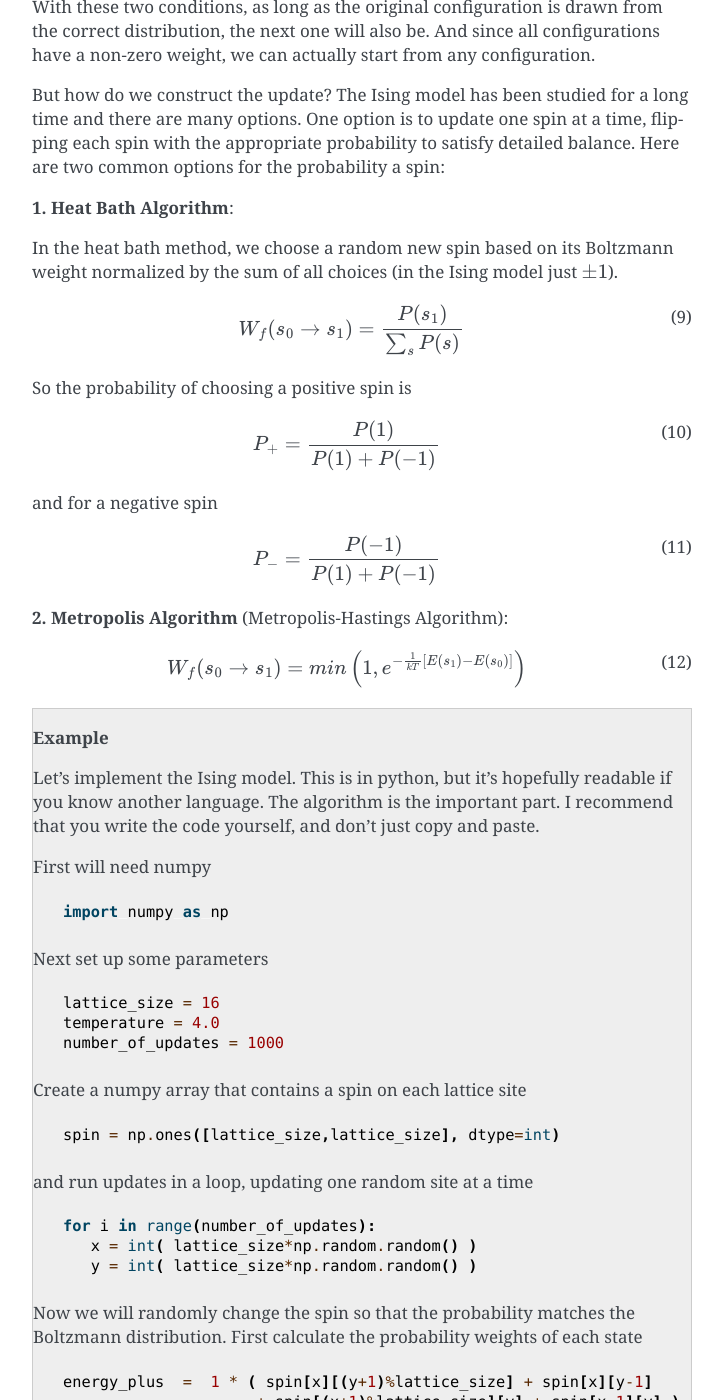
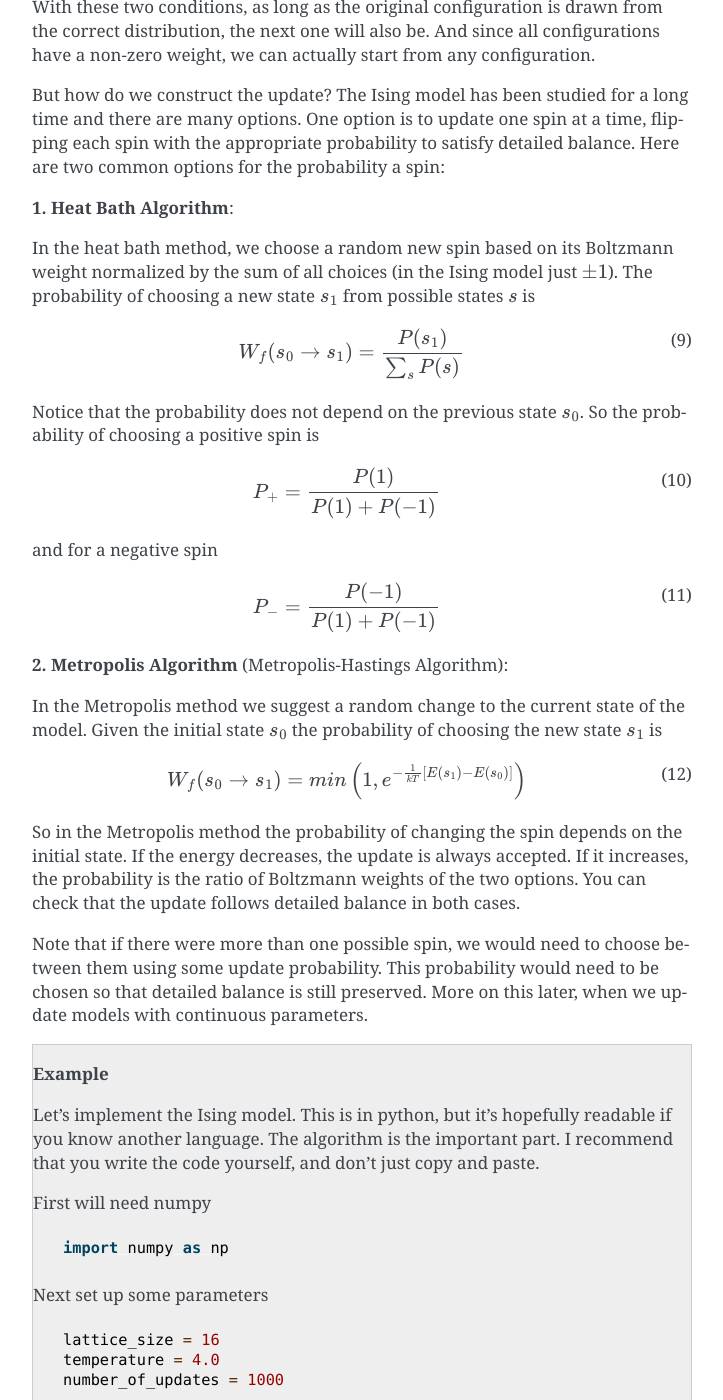
Before and after one commit to rantahar/Lattice-Field-Theory, a Sphinx documentation site: the page built from source/index.rst, in a window 1280 px wide and 1400 px high, scrolled down 3904 px. Shown: the whole window, without its empty margins (388-1111 px from the left). Built offline with Sphinx 7.4.7, drawn with Linux system fonts in a browser that asks for light colours.

Commit message:
More on metropolis

```diff
--- a/source/index.rst
+++ b/source/index.rst
@@ -202,11 +202,14 @@ the probability a spin:
 
 In the heat bath method, we choose a random new spin based on its Boltzmann weight
 normalized by the sum of all choices (in the Ising model just :math:`\pm 1`).
+The probability of choosing a new state :math:`s_1` from possible states :math:`s`
+is
 
 .. math::
    W_f(s_0\to s_1) = \frac{ P(s_1) }{ \sum_s P(s) }
    :label:
 
+Notice that the probability does not depend on the previous state :math:`s_0`.
 So the probability of choosing a positive spin is
 
 .. math::
@@ -221,9 +224,23 @@ and for a negative spin
 
 **2. Metropolis Algorithm** (Metropolis-Hastings Algorithm):
 
+In the Metropolis method we suggest a random change to the current state
+of the model. Given the initial state :math:`s_0` the probability of choosing
+the new state :math:`s_1` is
+
 .. math::
    W_f(s_0\to s_1) = min\left( 1, e^{-\frac{1}{kT}[ E(s_1) - E(s_0) ]} \right )
    :label:
+
+So in the Metropolis method the probability of changing the spin depends
+on the initial state. If the energy decreases, the update is always accepted.
+If it increases, the probability is the ratio of Boltzmann weights of the two
+options. You can check that the update follows detailed balance in both cases.
+
+Note that if there were more than one possible spin, we would need to choose between
+them using some update probability. This probability would need to be chosen so that
+detailed balance is still preserved. More on this later, when we update models with
+continuous parameters.
 
 
 .. container:: note
```
